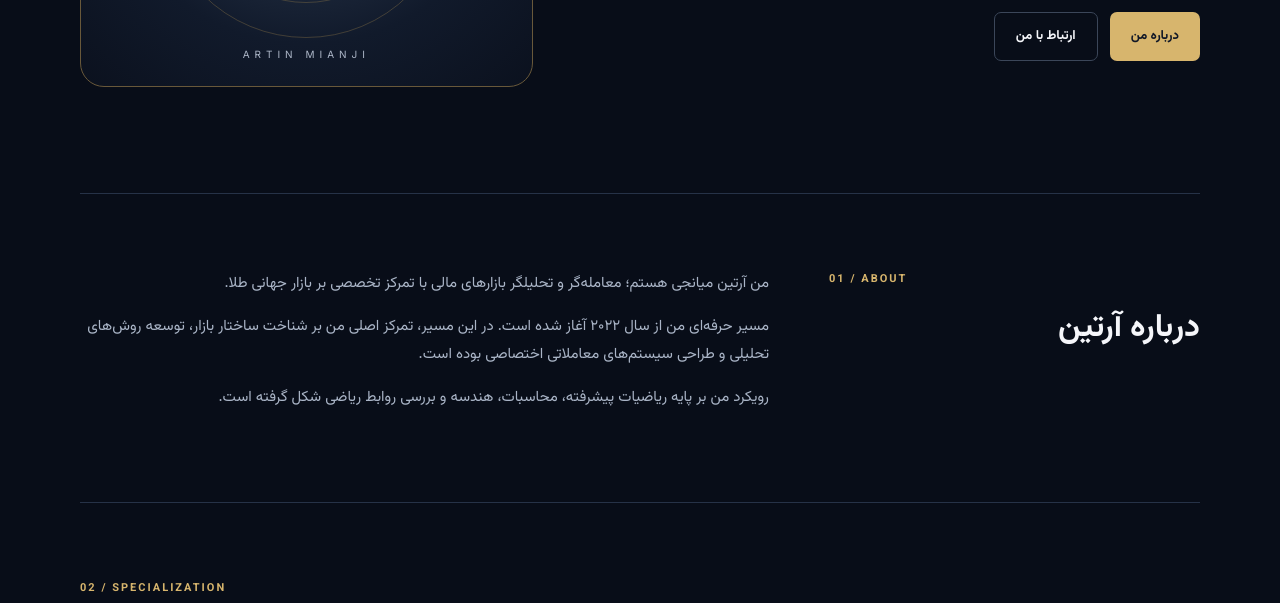
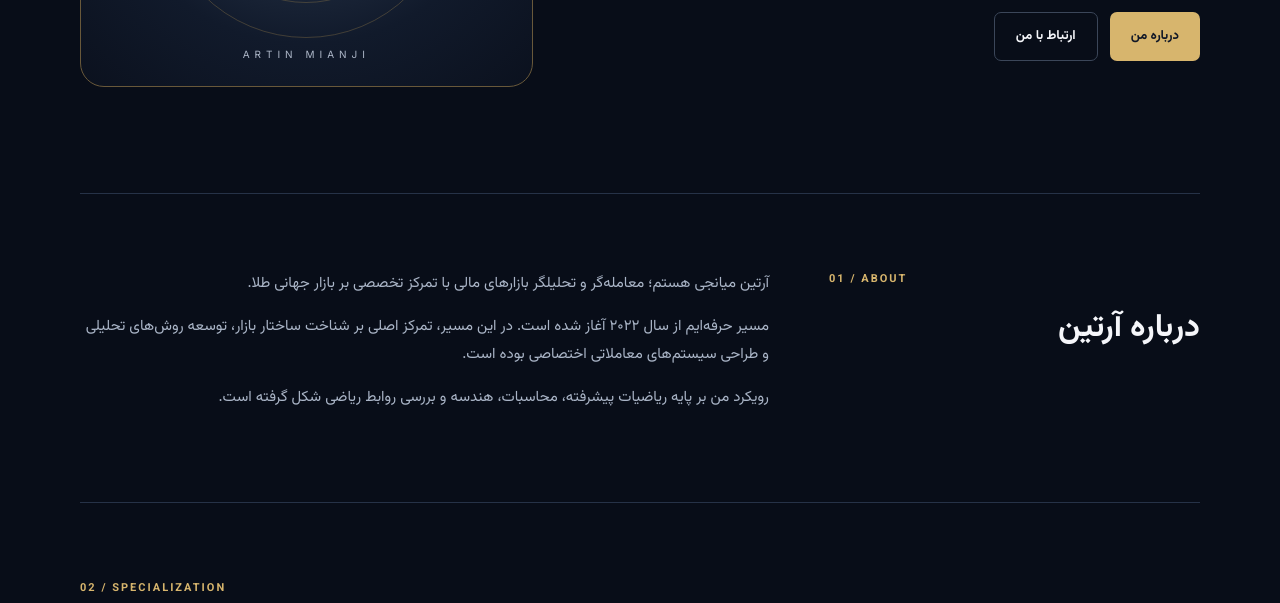
Before and after one commit to artinmianji/artinmianji.github.io, a plain HTML site: page index.html in a window 1280 px wide. Shown: the part 494-1097 px from the top of the page. Drawn offline with Linux system fonts and the light colour scheme.

Commit message:
Update index.html

```diff
--- a/index.html
+++ b/index.html
@@ -620,13 +620,13 @@ body[dir="ltr"] .experience-box {
     <div class="copy">
 
       <p
-        data-fa="من آرتین میانجی هستم؛ معامله‌گر و تحلیلگر بازارهای مالی با تمرکز تخصصی بر بازار جهانی طلا."
+        data-fa=" آرتین میانجی هستم؛ معامله‌گر و تحلیلگر بازارهای مالی با تمرکز تخصصی بر بازار جهانی طلا."
         data-en="I am Artin Mianji, a financial market trader and analyst specializing in the global gold market.">
-        من آرتین میانجی هستم؛ معامله‌گر و تحلیلگر بازارهای مالی با تمرکز تخصصی بر بازار جهانی طلا.
+         آرتین میانجی هستم؛ معامله‌گر و تحلیلگر بازارهای مالی با تمرکز تخصصی بر بازار جهانی طلا.
       </p>
 
       <p
-        data-fa="مسیر حرفه‌ای من از سال ۲۰۲۲ آغاز شده است. در این مسیر، تمرکز اصلی من بر شناخت ساختار بازار، توسعه روش‌های تحلیلی و طراحی سیستم‌های معاملاتی اختصاصی بوده است."
+        data-fa="مسیر حرفه‌ایم از سال ۲۰۲۲ آغاز شده است. در این مسیر، تمرکز اصلی بر شناخت ساختار بازار، توسعه روش‌های تحلیلی و طراحی سیستم‌های معاملاتی اختصاصی بوده است."
         data-en="My professional journey began in 2022. Since then, my primary focus has been understanding market structure, developing analytical methods and designing proprietary trading systems.">
         مسیر حرفه‌ای من از سال ۲۰۲۲ آغاز شده است. در این مسیر، تمرکز اصلی من بر شناخت ساختار بازار، توسعه روش‌های تحلیلی و طراحی سیستم‌های معاملاتی اختصاصی بوده است.
       </p>
```
